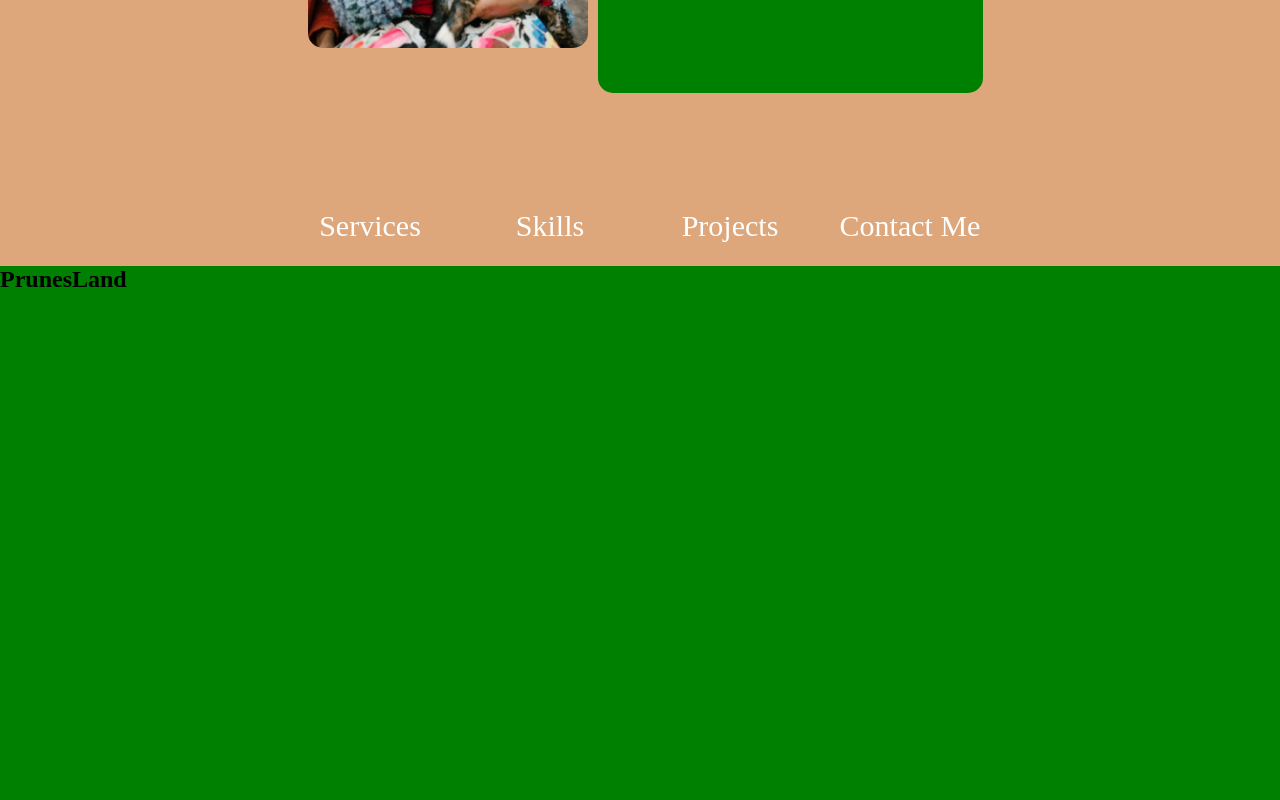
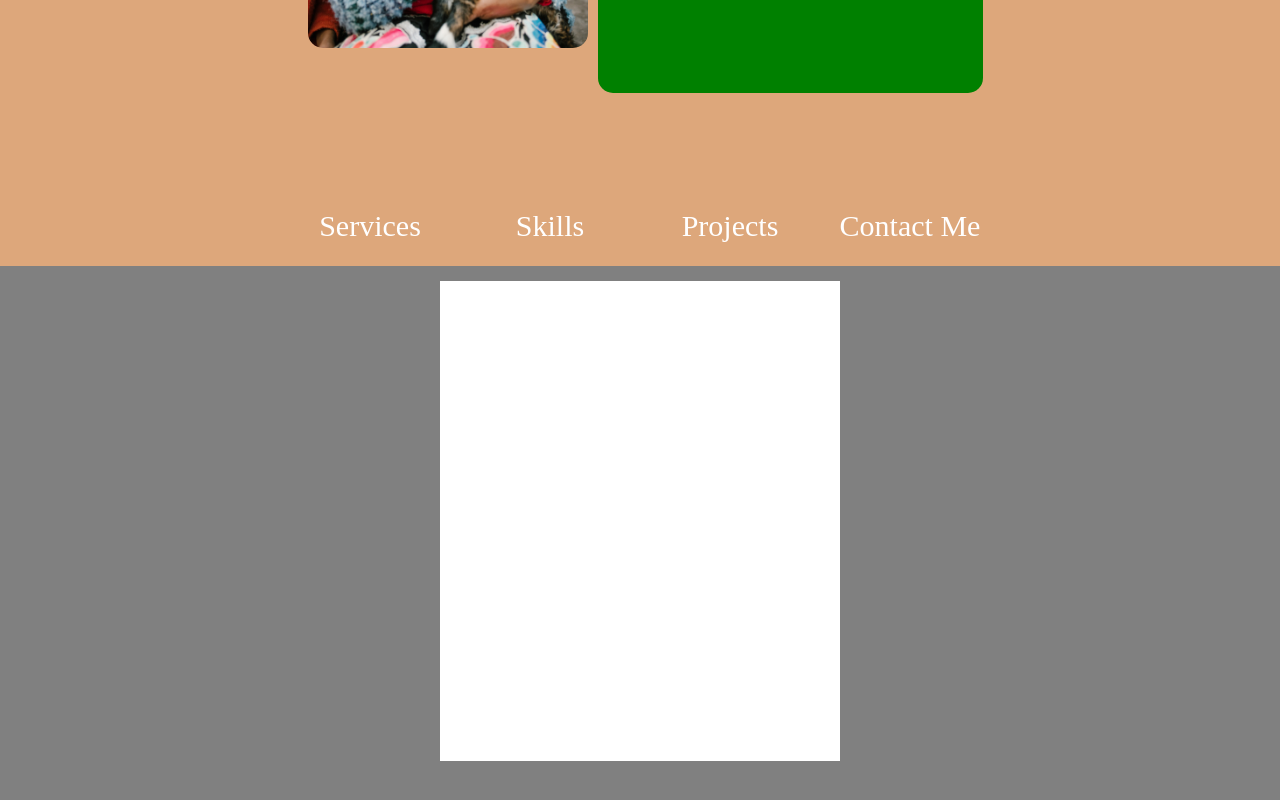
Before and after one commit to PrunesLand/developer-portfolio, a React (Create React App) app: page / in a window 1280 px wide. Shown: the part 534-1334 px from the top of the page. Built offline with nearby package versions, Linux system fonts and the light colour scheme.

Commit message:
started infosection

```diff
--- a/src/Components/Info/Info.js
+++ b/src/Components/Info/Info.js
@@ -1,12 +1,21 @@
 import React from 'react'
-import {InfoSection, InfoWrapper} from './InfoStyles'
+import {InfoSection, InfoWrapper, InfoItem,InfoTitle,InfoImg,InfoText} from './InfoStyles'
 
 const Info = () => {
     return (
         <div>
             <InfoSection>
                 <InfoWrapper>
-                    <h1>PrunesLand</h1>
+                    <InfoItem>
+                        <InfoTitle>
+
+                        </InfoTitle>
+                        <InfoImg />
+                        <InfoText>
+
+                        </InfoText>
+                    </InfoItem>
+
                 </InfoWrapper>
             </InfoSection>
         </div>
--- a/src/Components/Info/InfoStyles.js
+++ b/src/Components/Info/InfoStyles.js
@@ -1,9 +1,28 @@
 import styled from 'styled-components'
 
-export const InfoSection = styled.section``
+export const InfoSection = styled.section`
+    height: 100vh;
+    background-color:grey;
+
+`
 
 export const InfoWrapper = styled.div`
-    height: 100vh;
-    color: black;
-    background-color:green;
+    padding:15px;
+    justify-content:center;
+    width:100%;
+    display:flex;
+
+
 `
+export const InfoItem = styled.div`
+    height:60vh;
+    width:50vh;
+    background-color:white;
+
+`
+
+export const InfoTitle = styled.h1``
+
+export const InfoImg = styled.img``
+
+export const InfoText = styled.div``
```
Also changed, not shown: src/Components/Info/InfoData.js (added, +24 -0 lines), 1 other file (tests, documents, lock files or other folders).
